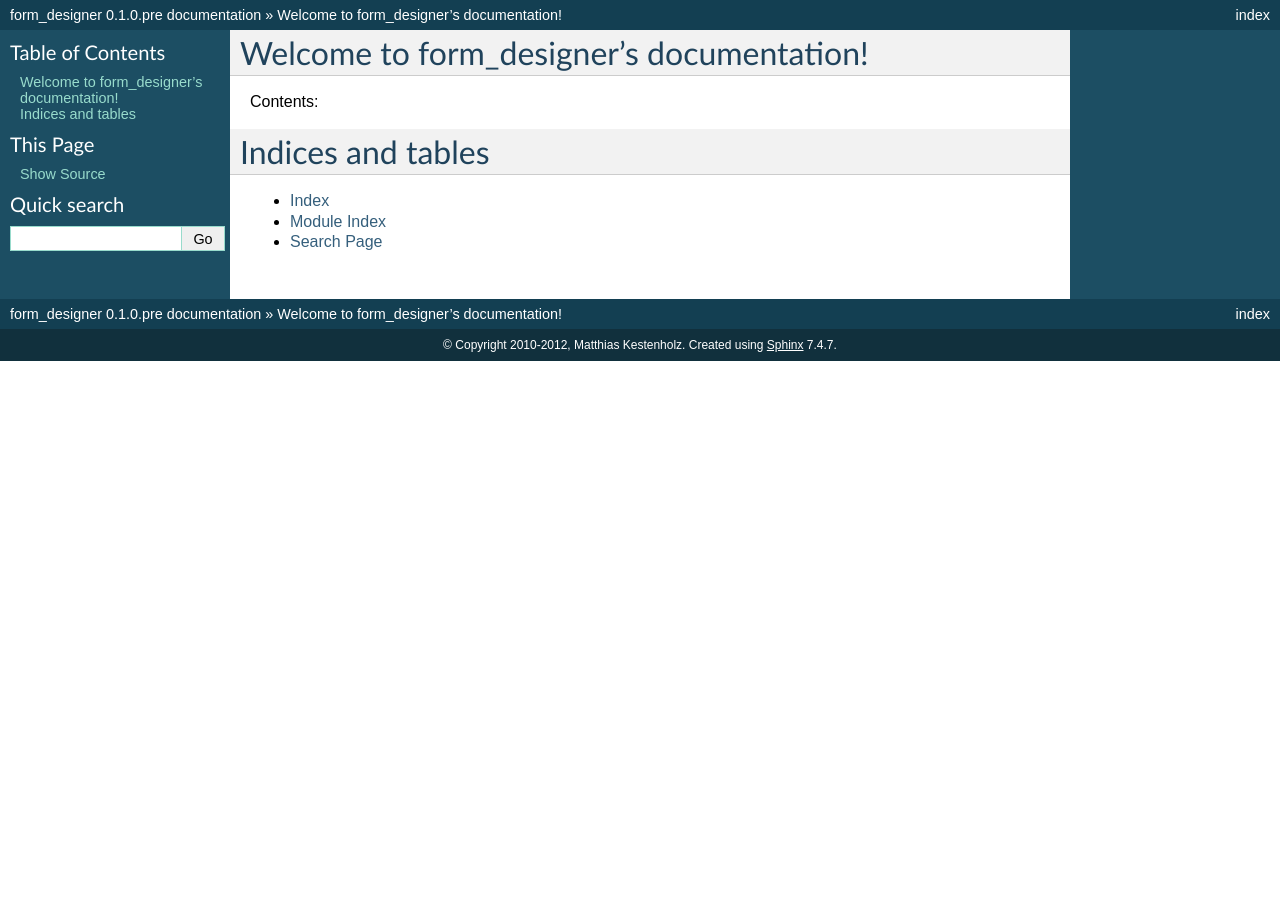
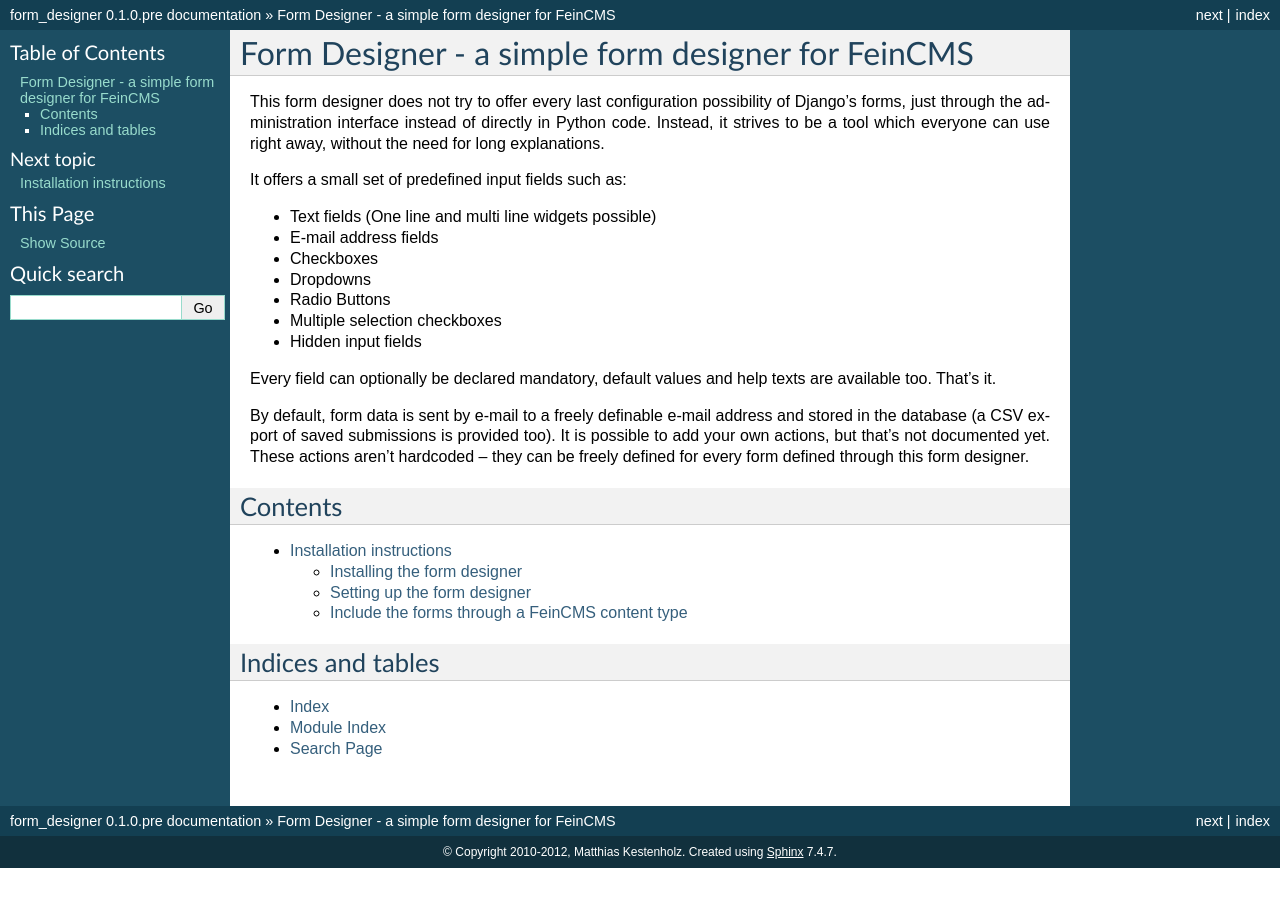
Before and after one commit to feincms/form-designer, a Sphinx documentation site: the page built from docs/index.rst, in a window 1280 px wide. Built offline with Sphinx 7.4.7, drawn with Linux system fonts in a browser that asks for light colours.

Commit message:
Copy README to index page, add some installation instructions

```diff
--- a/docs/index.rst
+++ b/docs/index.rst
@@ -1,16 +1,40 @@
-.. form_designer documentation master file, created by
-   sphinx-quickstart on Wed Jun 20 20:44:58 2012.
-   You can adapt this file completely to your liking, but it should at least
-   contain the root `toctree` directive.
+==================================================
+Form Designer - a simple form designer for FeinCMS
+==================================================
 
-Welcome to form_designer's documentation!
-=========================================
 
-Contents:
+This form designer does not try to offer every last configuration possibility
+of Django's forms, just through the administration interface instead of
+directly in Python code. Instead, it strives to be a tool which everyone can
+use right away, without the need for long explanations.
+
+It offers a small set of predefined input fields such as:
+
+* Text fields (One line and multi line widgets possible)
+* E-mail address fields
+* Checkboxes
+* Dropdowns
+* Radio Buttons
+* Multiple selection checkboxes
+* Hidden input fields
+
+Every field can optionally be declared mandatory, default values and help texts
+are available too. That's it.
+
+By default, form data is sent by e-mail to a freely definable e-mail address
+and stored in the database (a CSV export of saved submissions is provided too).
+It is possible to add your own actions, but that's not documented yet. These
+actions aren't hardcoded -- they can be freely defined for every form defined
+through this form designer.
+
+
+Contents
+========
 
 .. toctree::
    :maxdepth: 2
 
+   installation
 
 
 Indices and tables
--- /dev/null
+++ b/docs/installation.rst
@@ -0,0 +1,55 @@
+.. _installation:
+
+=========================
+Installation instructions
+=========================
+
+This document assumes that you have a working FeinCMS_ installation already.
+
+
+Installing the form designer
+============================
+
+Install the package using pip_::
+
+    $ pip install form_designer
+
+
+Setting up the form designer
+============================
+
+- Add ``'form_designer'`` to ``INSTALLED_APPS``.
+- Run ``./manage.py migrate form_designer`` if you are using South_, or
+  ``./manage.py syncdb`` otherwise.
+- Go into Django's admin panel and add one or more forms with the fields you
+  require. Also select at least one action in the configuration options
+  selectbox, most often you'd want to select both the "E-mail" and the
+  "Save form submission" option. After saving once, you'll see additional
+  fields belonging to the selected configuration options, in this case
+  a field for entering an e-mail address where the submission results should
+  be sent to.
+
+
+
+Include the forms through a FeinCMS content type
+================================================
+
+- Create the content type for including forms on CMS pages::
+
+    from feincms.module.page.models import Page
+    from form_designer.models import FormContent
+
+    Page.create_content_type(FormContent)
+
+- Create the appropriate migrations for the page module or run
+  ``./manage.py syncdb`` if you aren't using South_. (But hey, you really
+  should!)
+
+- Add the form to a page.
+
+- Profit!
+
+
+
+.. _FeinCMS: http://www.feincms.org/
+.. _South: http://south.aeracode.org/
```
